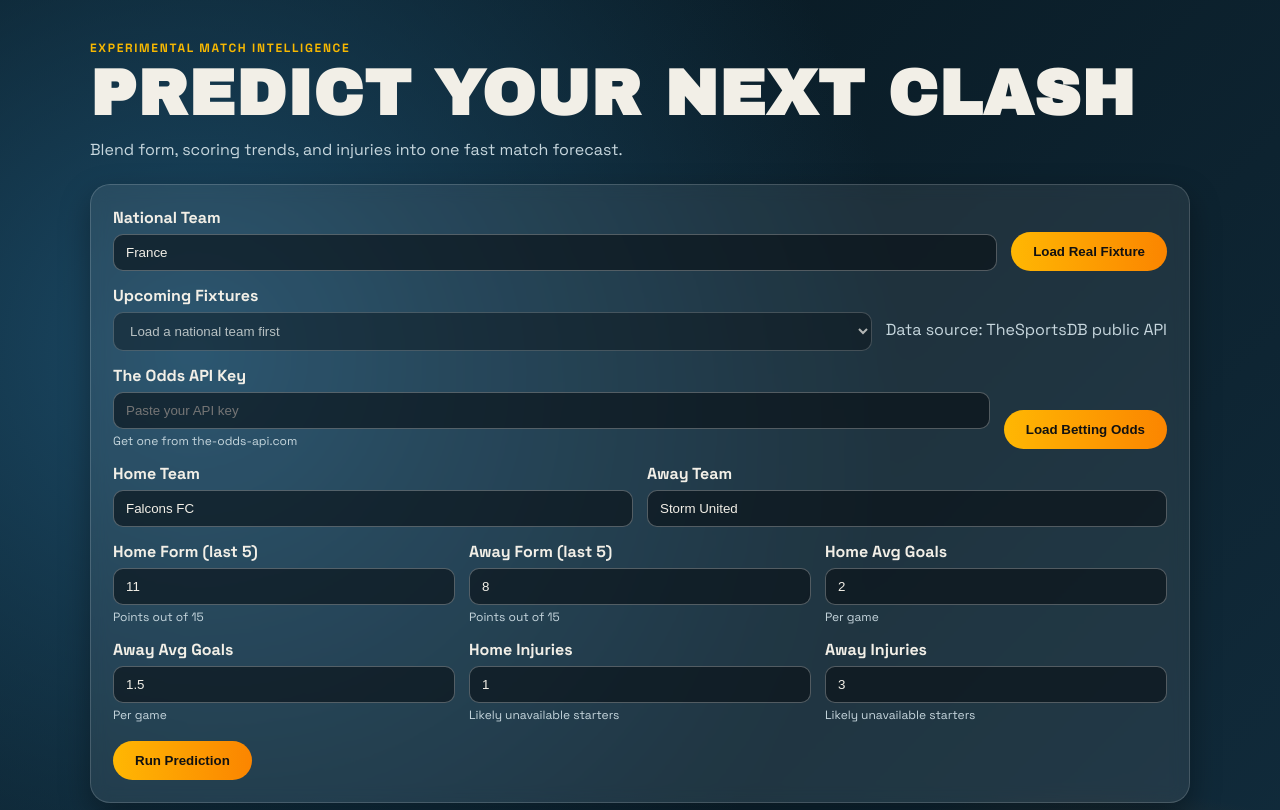
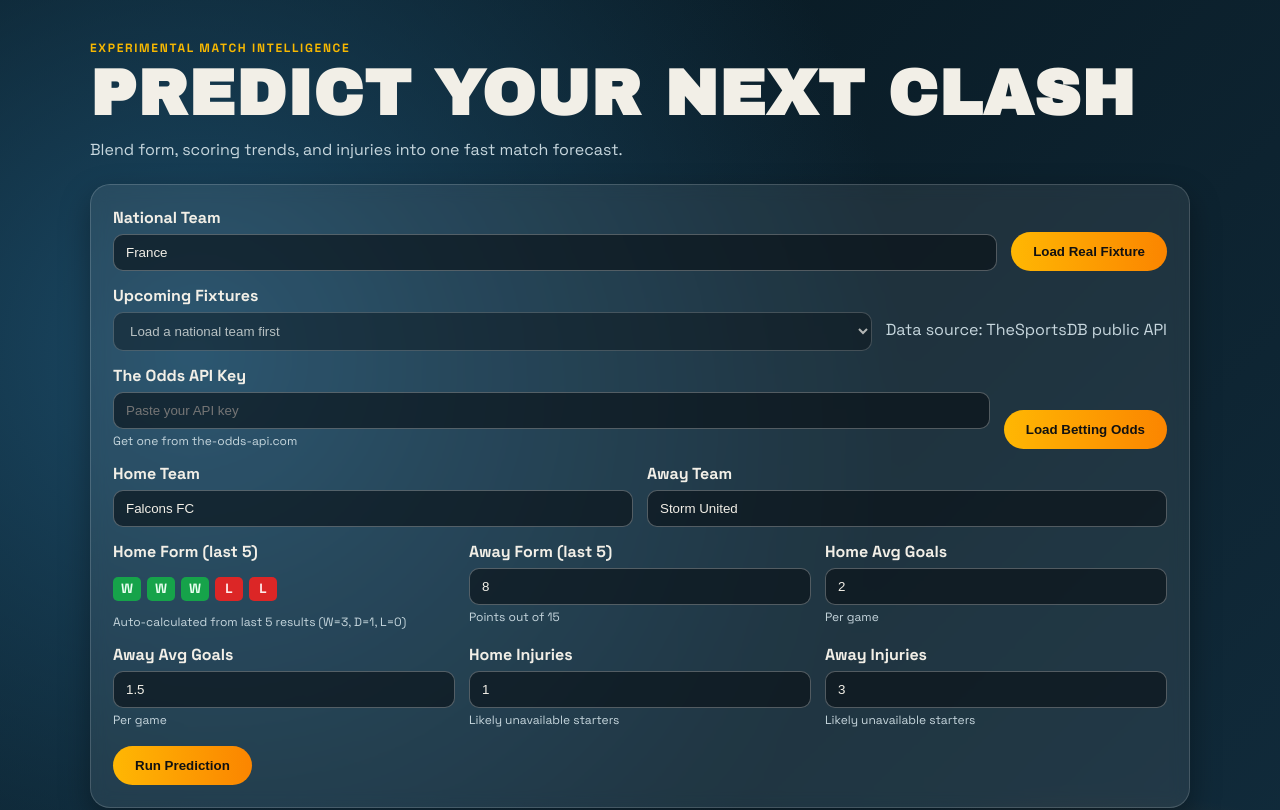
Before and after one commit to zoharjana/game-predict, a React (Vite) app: page / in a window 1280 px wide. Shown: the top 810 px of the page. Built offline with nearby package versions, Linux system fonts and the light colour scheme.

Commit message:
Add form result normalization and styling for home form display

```diff
--- a/src/App.jsx
+++ b/src/App.jsx
@@ -19,6 +19,8 @@ const initialFields = {
   injuriesA: 1,
   injuriesB: 3
 };
+
+const DEFAULT_HOME_FORM_RESULTS = ["W", "W", "W", "L", "L"];
 
 function clamp(value, min, max) {
   return Math.min(max, Math.max(min, value));
@@ -313,6 +315,44 @@ function badgeClass(outcome) {
   return "result-badge result-draw";
 }
 
+function normalizeFormResults(results, size = 5) {
+  const normalized = (results || [])
+    .map((result) => String(result || "").toUpperCase())
+    .filter((result) => result === "W" || result === "D" || result === "L")
+    .slice(0, size);
+
+  while (normalized.length < size) {
+    normalized.push("-");
+  }
+
+  return normalized;
+}
+
+function formPointsFromResults(results) {
+  return (results || []).reduce((total, result) => {
+    if (result === "W") {
+      return total + 3;
+    }
+    if (result === "D") {
+      return total + 1;
+    }
+    return total;
+  }, 0);
+}
+
+function formIconClass(result) {
+  if (result === "W") {
+    return "form-icon form-win";
+  }
+  if (result === "L") {
+    return "form-icon form-loss";
+  }
+  if (result === "D") {
+    return "form-icon form-draw";
+  }
+  return "form-icon form-empty";
+}
+
 function isLikelyNationalTeam(team, queryLower) {
   const teamName = normalizeTeamName(team.strTeam || "");
   const league = normalizeTeamName(team.strLeague || "");
@@ -549,6 +589,7 @@ function fixtureMatchScore(event, homeTeam, awayTeam) {
 
 export default function App() {
   const [fields, setFields] = useState(initialFields);
+  const [homeFormResults, setHomeFormResults] = useState(DEFAULT_HOME_FORM_RESULTS);
   const [loadedFixtures, setLoadedFixtures] = useState([]);
   const [selectedFixture, setSelectedFixture] = useState("0");
   const [apiStatus, setApiStatus] = useState("Data source: TheSportsDB public API");
@@ -678,6 +719,12 @@ export default function App() {
         updatedActive.homeId,
         updatedActive.awayId
       );
+
+      const nextHomeFormResults = normalizeFormResults(homeRows.slice(0, 5).map((row) => row.outcome));
+      const nextHomeFormPoints = formPointsFromResults(nextHomeFormResults);
+
+      setHomeFormResults(nextHomeFormResults);
+      setFields((prev) => ({ ...prev, formA: nextHomeFormPoints }));
 
       setHistory({ home: homeRows, away: awayRows, h2h: h2hRows });
 
@@ -985,15 +1032,14 @@ export default function App() {
           <div className="metrics-grid">
             <div>
               <label htmlFor="formA">Home Form (last 5)</label>
-              <input
-                id="formA"
-                type="number"
-                min="0"
-                max="15"
-                value={fields.formA}
-                onChange={(e) => updateField("formA", Number(e.target.value))}
-              />
-              <small>Points out of 15</small>
+              <div id="formA" className="form-icons" role="img" aria-label={`Home form last five: ${homeFormResults.join(" ")}`}>
+                {homeFormResults.map((result, index) => (
+                  <span key={`home-form-${index}`} className={formIconClass(result)}>
+                    {result}
+                  </span>
+                ))}
+              </div>
+              <small>Auto-calculated from last 5 results (W=3, D=1, L=0)</small>
             </div>
             <div>
               <label htmlFor="formB">Away Form (last 5)</label>
--- a/src/styles.css
+++ b/src/styles.css
@@ -129,6 +129,46 @@ small {
   margin-top: 4px;
   color: var(--text-muted);
   font-size: 0.75rem;
+}
+
+.form-icons {
+  display: flex;
+  gap: 6px;
+  min-height: 42px;
+  align-items: center;
+}
+
+.form-icon {
+  width: 28px;
+  height: 24px;
+  border-radius: 5px;
+  display: inline-flex;
+  align-items: center;
+  justify-content: center;
+  font-size: 0.84rem;
+  font-weight: 700;
+  border: 1px solid transparent;
+}
+
+.form-win {
+  color: #e9fff1;
+  background: #16a34a;
+}
+
+.form-draw {
+  color: #2b2408;
+  background: #ffd166;
+}
+
+.form-loss {
+  color: #ffeceb;
+  background: #dc2626;
+}
+
+.form-empty {
+  color: #a7b8c2;
+  background: rgba(255, 255, 255, 0.12);
+  border-color: rgba(255, 255, 255, 0.25);
 }
 
 .api-status {
```
Also changed, not shown: 1 other file (tests, documents, lock files or other folders).
